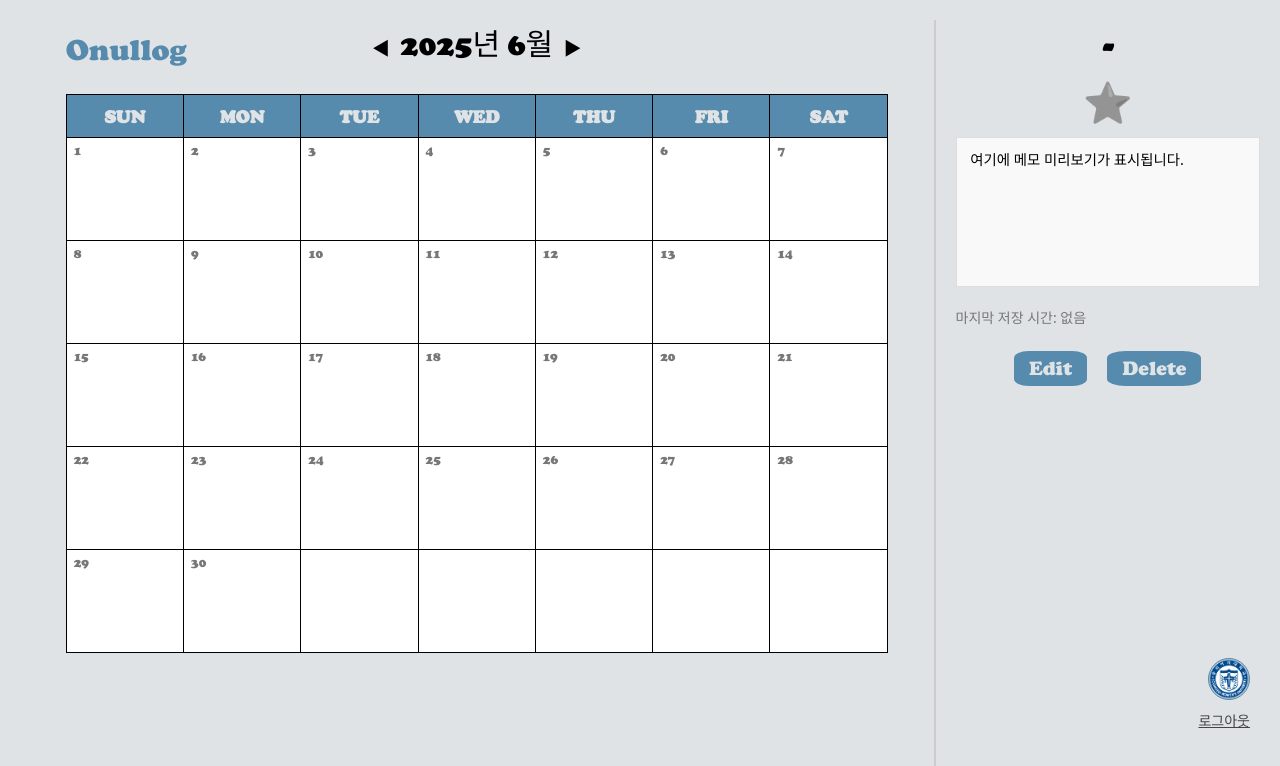
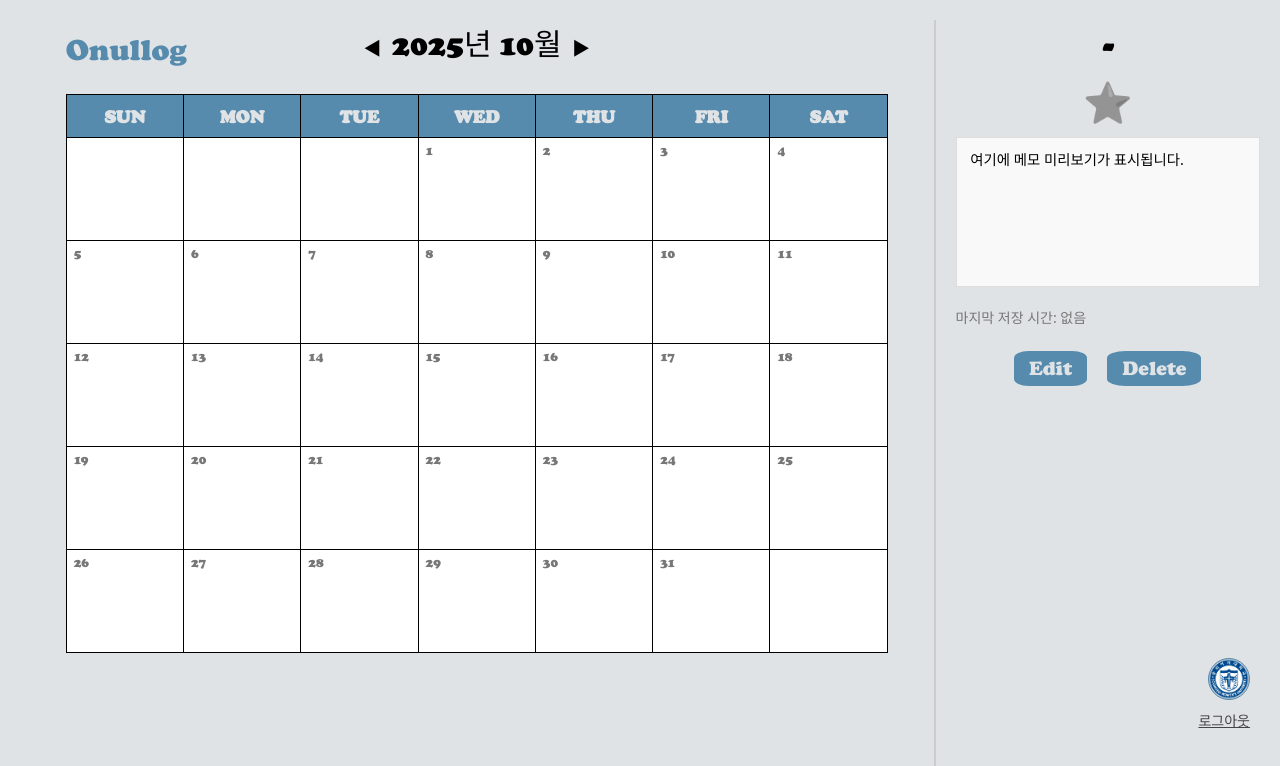
Before and after one commit to HyeJeong-hub/Onullog, a plain HTML site: page Planner.html in a window 1280 px wide. Shown: the top 766 px of the page. Drawn offline with Linux system fonts and the light colour scheme.

Commit message:
Update Planner.html

```diff
--- a/Planner.html
+++ b/Planner.html
@@ -43,7 +43,7 @@
   </div>
 <script>
 let currentYear = 2025;
-let currentMonth = 5;
+let currentMonth = 9;
 
 function renderCalendar(year, month) {
   const memoDates = getMemoDates(year);
```
